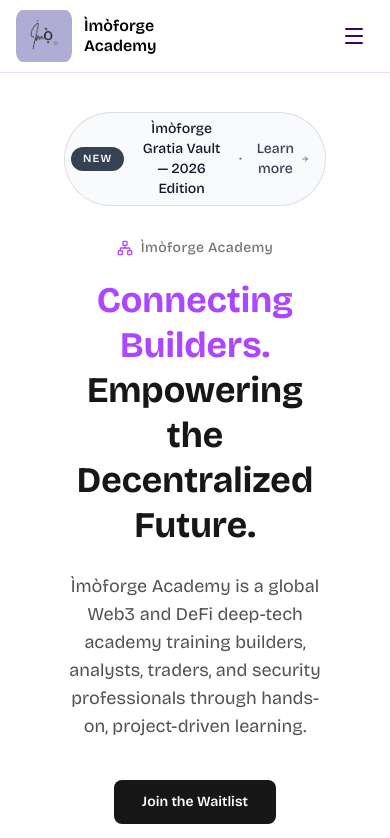
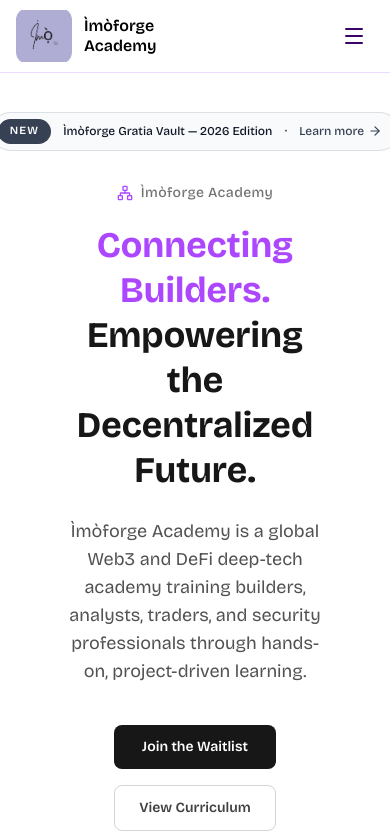
Before and after one commit to azzzops/-m-forge-Academy, a React (Vite) app: page / in a window 390 px wide. Shown: the top 838 px of the page. Built offline with nearby package versions, Linux system fonts and the light colour scheme.

Commit message:
message me

```diff
--- a/src/App.jsx
+++ b/src/App.jsx
@@ -37,7 +37,7 @@ export default function App(){
         <section id="workshop-details" className="flex flex-col px-10 mt-20 items-center justify-center overflow-hidden">
           <GratiaVaultSection />
         </section>
-         <section id="programs" className="flex flex-col px-15 mt-20 items-center justify-center overflow-hidden">
+         <section id="programs" className="flex flex-col mt-20 items-center justify-center overflow-hidden">
           <Programs />
         </section>
          {/* <section className="flex flex-col px-10 mt-20 items-center justify-center overflow-hidden">
--- a/src/components/ui/herosection.jsx
+++ b/src/components/ui/herosection.jsx
@@ -15,7 +15,7 @@ export default function HeroSection() {
         {/* Vault Announcement */}
 
       <a  href="#workshop-details"
-  className="mb-8 flex items-center gap-3 rounded-full border border-[var(--border)] bg-[var(--accent)] px-1.5 py-1.5 pr-4 transition hover:bg-[var(--secondary)] group"
+  className="mb-8 flex items-center text-nowrap gap-3 rounded-full border border-[var(--border)] bg-[var(--accent)] px-1.5 py-1.5 pr-4 transition hover:bg-[var(--secondary)] group"
 >
   {/* Badge pill */}
   <span className="rounded-full bg-[var(--primary)] px-3 py-1 text-[11px] font-semibold uppercase tracking-widest text-[var(--primary-foreground)]">
@@ -23,7 +23,7 @@ export default function HeroSection() {
   </span>
 
   {/* Label */}
-  <span className="text-sm font-medium text-[var(--foreground)]">
+  <span className="text-xs md:text-sm font-medium text-[var(--foreground)]">
     Ìmòforge Gratia Vault — 2026 Edition
   </span>
 
@@ -31,7 +31,7 @@ export default function HeroSection() {
   <span className="text-[var(--muted-foreground)]">·</span>
 
   {/* CTA text + arrow */}
-  <span className="flex items-center gap-1 text-sm font-medium text-[var(--primary)]">
+  <span className="flex items-center gap-1 text-xs md:text-sm font-medium text-[var(--primary)]">
     Learn more
     <ArrowRight className="h-3.5 w-3.5 transition-transform group-hover:translate-x-0.5" />
   </span>
```
